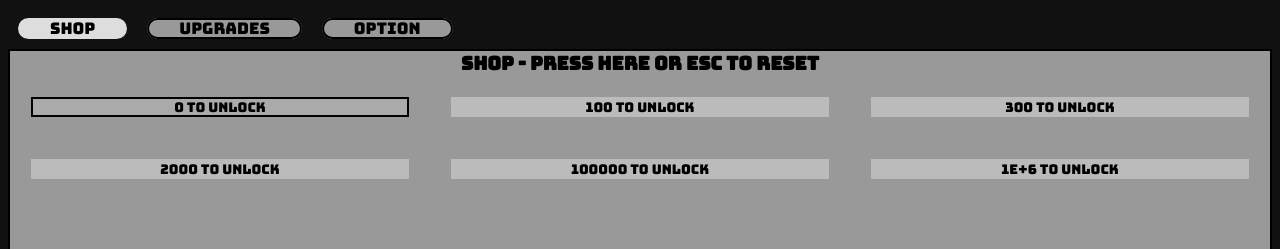
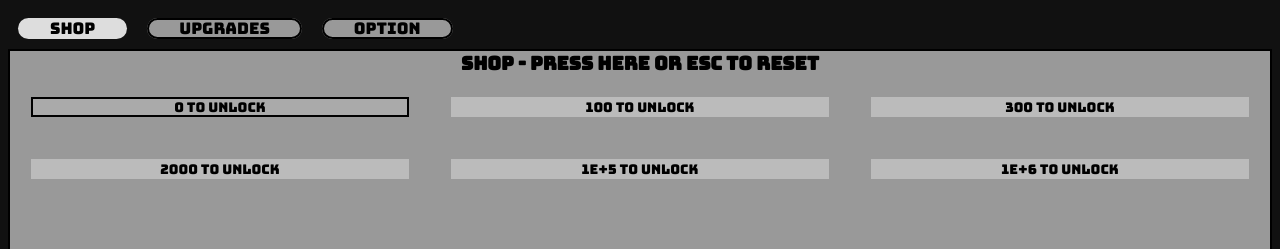
Before and after one commit to bu-gye-jeong/not-a-merge-game, a React (Create React App) app: page / in a window 1280 px wide. Shown: the top 249 px of the page. Built offline with nearby package versions, Linux system fonts and the light colour scheme.

Commit message:
feat: Add tab unlocking system

```diff
--- a/src/Game.tsx
+++ b/src/Game.tsx
@@ -16,6 +16,7 @@ function Game() {
 
   const [curTab, setTab] = useState(0);
 
+  const save = useAppSelector((state) => state.save);
   const inv = useAppSelector((state) => state.save.inventory);
   const invMax = useAppSelector((state) => state.save.invMax);
   const money = useAppSelector((state) => state.save.money);
@@ -43,14 +44,17 @@ function Game() {
 
   const tabNavs = (
     <div id="tabNavs">
-      {tabs.map((v, i) => (
+      {tabs.map((v, i) => {
+        if (v.condition && !v.condition(save)) return true;
+        return (
           <span
             className={`tabNav ${i === curTab ? "selected" : ""}`}
             onClick={() => setTab(i)}
             key={i}>
             {v.name}
           </span>
-      ))}
+        );
+      })}
     </div>
   );
 
--- a/src/components/shopItem.tsx
+++ b/src/components/shopItem.tsx
@@ -1,6 +1,8 @@
 import React from "react";
 import { IShopContent } from "../constants/shopContents";
 import ReactHtmlParser from "react-html-parser";
+import { maxDigit } from "../constants/numbers";
+import { setMaxDigit } from "../utils/decimal";
 
 export const ShopItem = ({
   content,
@@ -27,8 +29,8 @@ export const ShopItem = ({
         ""
       )}
       {isOpen
-        ? " - Cost : " + content.price
-        : content.unlockPrice + " to unlock"}
+        ? " - Cost : " + setMaxDigit(content.price, maxDigit)
+        : setMaxDigit(content.unlockPrice, maxDigit) + " to unlock"}
     </button>
   );
 };
--- a/src/constants/tabs.tsx
+++ b/src/constants/tabs.tsx
@@ -1,15 +1,23 @@
 import { Options } from "../containers/options";
 import { Shop } from "../containers/shop";
 import { Upgrades } from "../containers/upgrades";
+import { ISaveState } from "../slices/saveSlice";
+import { D } from "../utils/decimal";
 
 // Tabs
 interface ITab {
   name: string;
   tab: () => JSX.Element;
+  condition?: (state: ISaveState) => boolean;
 }
 
 export const tabs: ITab[] = [
   { name: "shop", tab: Shop },
   { name: "upgrades", tab: Upgrades },
+  {
+    name: "prestige",
+    tab: Upgrades,
+    condition: (save) => D(save.money).gt("3e+5"),
+  },
   { name: "option", tab: Options },
 ];
--- /dev/null
+++ b/src/containers/prestige.tsx
@@ -0,0 +1,3 @@
+import React from "react";
+
+export const Prestige = () => {};
--- a/src/slices/saveSlice.tsx
+++ b/src/slices/saveSlice.tsx
@@ -9,6 +9,7 @@ export interface ISaveState {
   money: string;
   startingNumber: string;
   upgrade: number[];
+  tabUnlocked: boolean[];
   clickedShop?: number;
   clickedNumber?: number[];
 }
@@ -20,6 +21,7 @@ export const initialState = {
   money: "0",
   startingNumber: "1",
   upgrade: new Array(upgrades.length).fill(0),
+  tabUnlocked: [true, true, false, true],
 } as ISaveState;
 
 const saveSlice = createSlice({
@@ -77,6 +79,9 @@ const saveSlice = createSlice({
     sellUpgrade(state, action: PayloadAction<number>) {
       state.upgrade[action.payload] -= 1;
     },
+    unlockTab(state, action: PayloadAction<number>) {
+      state.tabUnlocked[action.payload] = true;
+    },
   },
 });
 
@@ -93,6 +98,7 @@ export const {
   setStartingNumber,
   buyUpgrade,
   sellUpgrade,
+  unlockTab,
 } = saveSlice.actions;
 
 export default saveSlice.reducer;
```
Lines whose indentation alone changed are shown as unchanged.
